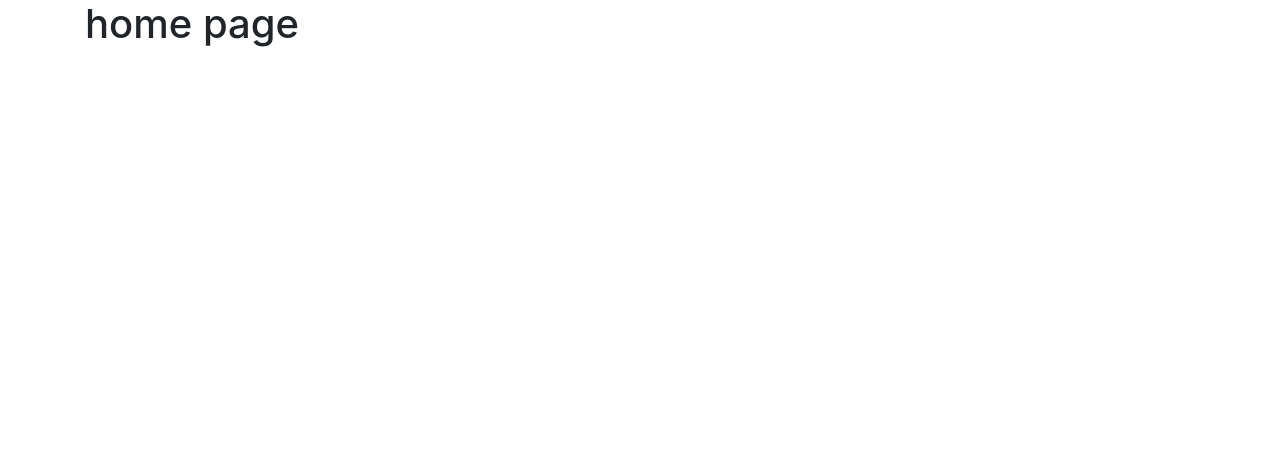
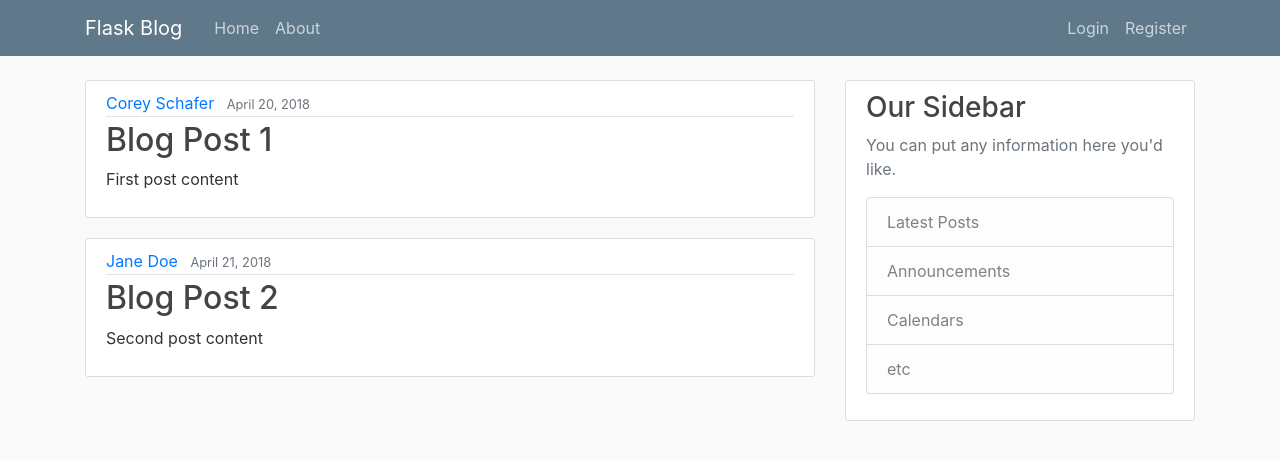
Before and after one commit to Daenamu/FlaskBlog, a Flask app: page / in a window 1280 px wide. Shown: the top 460 px of the page. Run offline with Flask 2, Linux system fonts and the light colour scheme; some libraries are stand-ins or nearby versions.

Commit message:
import templates
url_for 함수는 동적인 주소 할당이 가능, 파일 위치가 달라져도 이름으로 찾음.

css, javascript파일은 static 폴더에 넣기

for문 안에 html 파일을 넣으면 같은 article이 여러개 생성됨.

```diff
--- a/flaskblog/flaskblog.py
+++ b/flaskblog/flaskblog.py
@@ -1,12 +1,26 @@
-from flask import Flask, render_template
+from flask import Flask, render_template, url_for
 
 app = Flask(__name__)
 
+posts = [
+    {
+        'author': 'Corey Schafer',
+        'title': 'Blog Post 1',
+        'content': 'First post content',
+        'date_posted': 'April 20, 2018'
+    },
+    {
+        'author': 'Jane Doe',
+        'title': 'Blog Post 2',
+        'content': 'Second post content',
+        'date_posted': 'April 21, 2018'
+    }
+]
 
 @app.route('/')
 @app.route('/home')
 def hello():
-    return render_template("home.html")
+    return render_template("home.html", posts=posts)
 
 
 @app.route('/about')
--- /dev/null
+++ b/flaskblog/static/main.css
@@ -0,0 +1,80 @@
+body {
+  background: #fafafa;
+  color: #333333;
+  margin-top: 5rem;
+}
+
+h1, h2, h3, h4, h5, h6 {
+  color: #444444;
+}
+
+.bg-steel {
+  background-color: #5f788a;
+}
+
+.site-header .navbar-nav .nav-link {
+  color: #cbd5db;
+}
+
+.site-header .navbar-nav .nav-link:hover {
+  color: #ffffff;
+}
+
+.site-header .navbar-nav .nav-link.active {
+  font-weight: 500;
+}
+
+.content-section {
+  background: #ffffff;
+  padding: 10px 20px;
+  border: 1px solid #dddddd;
+  border-radius: 3px;
+  margin-bottom: 20px;
+}
+
+.article-title {
+  color: #444444;
+}
+
+a.article-title:hover {
+  color: #428bca;
+  text-decoration: none;
+}
+
+.article-content {
+  white-space: pre-line;
+}
+
+.article-img {
+  height: 65px;
+  width: 65px;
+  margin-right: 16px;
+}
+
+.article-metadata {
+  padding-bottom: 1px;
+  margin-bottom: 4px;
+  border-bottom: 1px solid #e3e3e3
+}
+
+.article-metadata a:hover {
+  color: #333;
+  text-decoration: none;
+}
+
+.article-svg {
+  width: 25px;
+  height: 25px;
+  vertical-align: middle;
+}
+
+.account-img {
+  height: 125px;
+  width: 125px;
+  margin-right: 20px;
+  margin-bottom: 16px;
+}
+
+.account-heading {
+  font-size: 2.5rem;
+}
--- a/flaskblog/templates/home.html
+++ b/flaskblog/templates/home.html
@@ -1,4 +1,15 @@
 {% extends "layout.html" %}
 {% block content %}
-    <h1>home page</h1>
+    {% for post in posts%}
+        <article class="media content-section">
+          <div class="media-body">
+            <div class="article-metadata">
+              <a class="mr-2" href="#">{{ post.author }}</a>
+              <small class="text-muted">{{ post.date_posted }}</small>
+            </div>
+            <h2><a class="article-title" href="#">{{ post.title }}</a></h2>
+            <p class="article-content">{{ post.content }}</p>
+          </div>
+        </article>
+    {% endfor %}
 {% endblock content %}
--- a/flaskblog/templates/layout.html
+++ b/flaskblog/templates/layout.html
@@ -8,6 +8,8 @@
         <!-- Bootstrap CSS -->
         <link rel="stylesheet" href="https://stackpath.bootstrapcdn.com/bootstrap/4.5.0/css/bootstrap.min.css" integrity="sha384-9aIt2nRpC12Uk9gS9baDl411NQApFmC26EwAOH8WgZl5MYYxFfc+NcPb1dKGj7Sk" crossorigin="anonymous">
 
+        <link rel="stylesheet" type="text/css" href="{{ url_for('static', filename='main.css') }}">
+
         {% if title %}
             <title>Flask Blog - {{ title }}</title>
         {% else %}
@@ -15,9 +17,47 @@
         {% endif %}
     </head>
     <body>
-        <div class="container">
-            {% block content %}{% endblock %}
-        </div>
+        <header class="site-header">
+          <nav class="navbar navbar-expand-md navbar-dark bg-steel fixed-top">
+            <div class="container">
+              <a class="navbar-brand mr-4" href="/">Flask Blog</a>
+              <button class="navbar-toggler" type="button" data-toggle="collapse" data-target="#navbarToggle" aria-controls="navbarToggle" aria-expanded="false" aria-label="Toggle navigation">
+                <span class="navbar-toggler-icon"></span>
+              </button>
+              <div class="collapse navbar-collapse" id="navbarToggle">
+                <div class="navbar-nav mr-auto">
+                  <a class="nav-item nav-link" href="/">Home</a>
+                  <a class="nav-item nav-link" href="/about">About</a>
+                </div>
+                <!-- Navbar Right Side -->
+                <div class="navbar-nav">
+                  <a class="nav-item nav-link" href="/login">Login</a>
+                  <a class="nav-item nav-link" href="/register">Register</a>
+                </div>
+              </div>
+            </div>
+          </nav>
+        </header>
+        <main role="main" class="container">
+          <div class="row">
+            <div class="col-md-8">
+              {% block content %}{% endblock %}
+            </div>
+            <div class="col-md-4">
+              <div class="content-section">
+                <h3>Our Sidebar</h3>
+                <p class='text-muted'>You can put any information here you'd like.
+                  <ul class="list-group">
+                    <li class="list-group-item list-group-item-light">Latest Posts</li>
+                    <li class="list-group-item list-group-item-light">Announcements</li>
+                    <li class="list-group-item list-group-item-light">Calendars</li>
+                    <li class="list-group-item list-group-item-light">etc</li>
+                  </ul>
+                </p>
+              </div>
+            </div>
+          </div>
+        </main>
         <!-- Optional JavaScript -->
         <!-- jQuery first, then Popper.js, then Bootstrap JS -->
         <script src="https://code.jquery.com/jquery-3.5.1.slim.min.js" integrity="sha384-DfXdz2htPH0lsSSs5nCTpuj/zy4C+OGpamoFVy38MVBnE+IbbVYUew+OrCXaRkfj" crossorigin="anonymous"></script>
```
